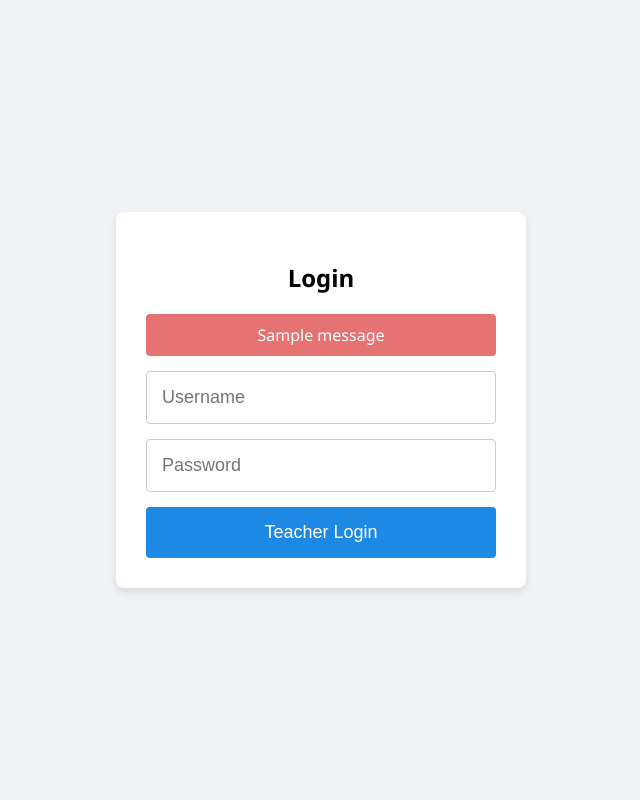
After one commit to ywaidenchang/digitalExam, a Flask app: page /teacher-login in a window 1280 px wide. The commit adds this page. Shown: the whole page, without its empty margins (319-959 px from the left). Run offline with Flask 3, Linux system fonts and the light colour scheme; one stand-in notice (Sample message) is shown.

Commit message:
i love chatGPT

```diff
--- a/server.py
+++ b/server.py
@@ -1,15 +1,83 @@
-from flask import Flask, render_template
+from flask import Flask, render_template, redirect, request, url_for, session, flash, jsonify
+from flask_sqlalchemy import SQLAlchemy
 
 app = Flask(__name__)
+app.secret_key = "helloworldmother"
+app.config['SQLALCHEMY_DATABASE_URI'] = 'sqlite:///quiz.db'
+db = SQLAlchemy(app)
+
+class Quiz(db.Model):
+    id = db.Column(db.Integer, primary_key=True)
+    title = db.Column(db.String(100), nullable=False)
+    description = db.Column(db.String(200), nullable=False)
+
+    def __repr__(self):
+        return f'<Quiz {self.title}>'
 
 @app.route('/')
 @app.route('/home')
 def home():
     return render_template("home.html")
 
-@app.route('/teacher')
-def teacher():
-    return render_template("teacher.html")
+@app.route('/teacher-login')
+def teacher_login():
+    return render_template("teacher_login.html")
 
-if __name__ == "__main__":
-    app.run(debug=True, port=8080)
+@app.route('/login-post', methods=['POST'])
+def login():
+    username = request.form['username']
+    password = request.form['password']
+
+    if username == 'teacher' and password == 'test':
+        session['logged_in'] = True
+        session.pop('_flashes', None)  # Clear flashed messages
+        return redirect("/dashboard")
+    else:
+        flash('Invalid credentials')
+        return redirect("/teacher-login")
+
+@app.route('/dashboard')
+def dashboard():
+    if not session.get('logged_in'):
+        return redirect("/teacher-login")
+    return render_template("dashboard.html")
+
+@app.route('/logout')
+def logout():
+    session.pop('logged_in', None)
+    return redirect("/home")
+
+@app.route('/add_quiz', methods=['POST'])
+def add_quiz():
+    data = request.get_json()
+    new_quiz = Quiz(title=data['title'], description=data['description'])
+    db.session.add(new_quiz)
+    db.session.commit()
+    return jsonify({'message': 'New quiz created successfully'})
+
+@app.route('/update_quiz/<int:quiz_id>', methods=['PUT'])
+def update_quiz(quiz_id):
+    quiz = Quiz.query.get_or_404(quiz_id)
+    data = request.get_json()
+    quiz.title = data['title']
+    quiz.description = data['description']
+    db.session.commit()
+    return jsonify({'message': 'Quiz updated successfully'})
+
+@app.route('/delete_quiz/<int:quiz_id>', methods=['DELETE'])
+def delete_quiz(quiz_id):
+    quiz = Quiz.query.get_or_404(quiz_id)
+    db.session.delete(quiz)
+    db.session.commit()
+    return jsonify({'message': 'Quiz deleted successfully'})
+
+@app.route('/get_quizzes', methods=['GET'])
+def get_quizzes():
+    quizzes = Quiz.query.all()
+    quizzes_list = [{'id': quiz.id, 'title': quiz.title, 'description': quiz.description} for quiz in quizzes]
+    return jsonify({'quizzes': quizzes_list})
+
+if __name__ == '__main__':
+    with app.app_context():
+        db.create_all()
+    app.run(debug=True)
--- /dev/null
+++ b/templates/teacher_login.html
@@ -0,0 +1,98 @@
+<!DOCTYPE html>
+<html lang="en">
+<head>
+    <meta charset="UTF-8">
+    <meta name="viewport" content="width=device-width, initial-scale=1.0">
+    <title>Teacher Login</title>
+    <style>
+        body {
+            font-family: 'Segoe UI', Tahoma, Geneva, Verdana, sans-serif;
+            background-color: #f0f2f5;
+            display: flex;
+            justify-content: center;
+            align-items: center;
+            height: 100vh;
+            margin: 0;
+        }
+        .login-container {
+            background-color: #fff;
+            border-radius: 8px;
+            box-shadow: 0 4px 8px rgba(0, 0, 0, 0.1);
+            padding: 30px;
+            width: 350px;
+            text-align: center;
+            transition: transform 0.3s ease-in-out;
+        }
+        .login-container:hover {
+            transform: scale(1.05);
+        }
+        .login-container h2 {
+            margin-bottom: 20px;
+        }
+        .login-container input[type="text"],
+        .login-container input[type="password"] {
+            width: 100%;
+            padding: 15px;
+            margin-bottom: 15px;
+            border: 1px solid #ccc;
+            border-radius: 4px;
+            box-sizing: border-box;
+            font-size: 18px;
+            transition: border-color 0.3s, box-shadow 0.3s;
+        }
+        .login-container input[type="text"]:hover,
+        .login-container input[type="password"]:hover {
+            border-color: #1e88e5;
+            box-shadow: 0 0 8px rgba(30, 136, 229, 0.5);
+        }
+        .login-container button {
+            width: 100%;
+            padding: 15px;
+            background-color: #1e88e5;
+            color: white;
+            border: none;
+            border-radius: 4px;
+            font-size: 18px;
+            cursor: pointer;
+            transition: background-color 0.3s, transform 0.3s;
+        }
+        .login-container button:hover {
+            background-color: #1565c0;
+            transform: translateY(-2px);
+        }
+        .error-message {
+            color: white;
+            background-color: #e57373;
+            padding: 10px;
+            border-radius: 4px;
+            margin-bottom: 15px;
+            display: none; /* Initially hidden */
+        }
+    </style>
+</head>
+<body>
+    <div class="login-container">
+        <h2>Login</h2>
+        {% with messages = get_flashed_messages() %}
+          {% if messages %}
+            <div class="error-message" id="error-message">
+              {{ messages[0] }}
+            </div>
+          {% endif %}
+        {% endwith %}
+        <form action="/login-post" method="POST">
+            <input type="text" name="username" placeholder="Username" required>
+            <input type="password" name="password" placeholder="Password" required>
+            <button type="submit">Teacher Login</button>
+        </form>
+    </div>
+    <script>
+        document.addEventListener('DOMContentLoaded', function() {
+            const errorMessage = document.getElementById('error-message');
+            if (errorMessage) {
+                errorMessage.style.display = 'block'; // Show error message if it exists
+            }
+        });
+    </script>
+</body>
+</html>
```
Also changed, not shown: templates/dashboard.html (added, +260 -0 lines), templates/home.html (+21 -18 lines), templates/teacher.html (deleted, +0 -11 lines), instance/quiz.db (added).
